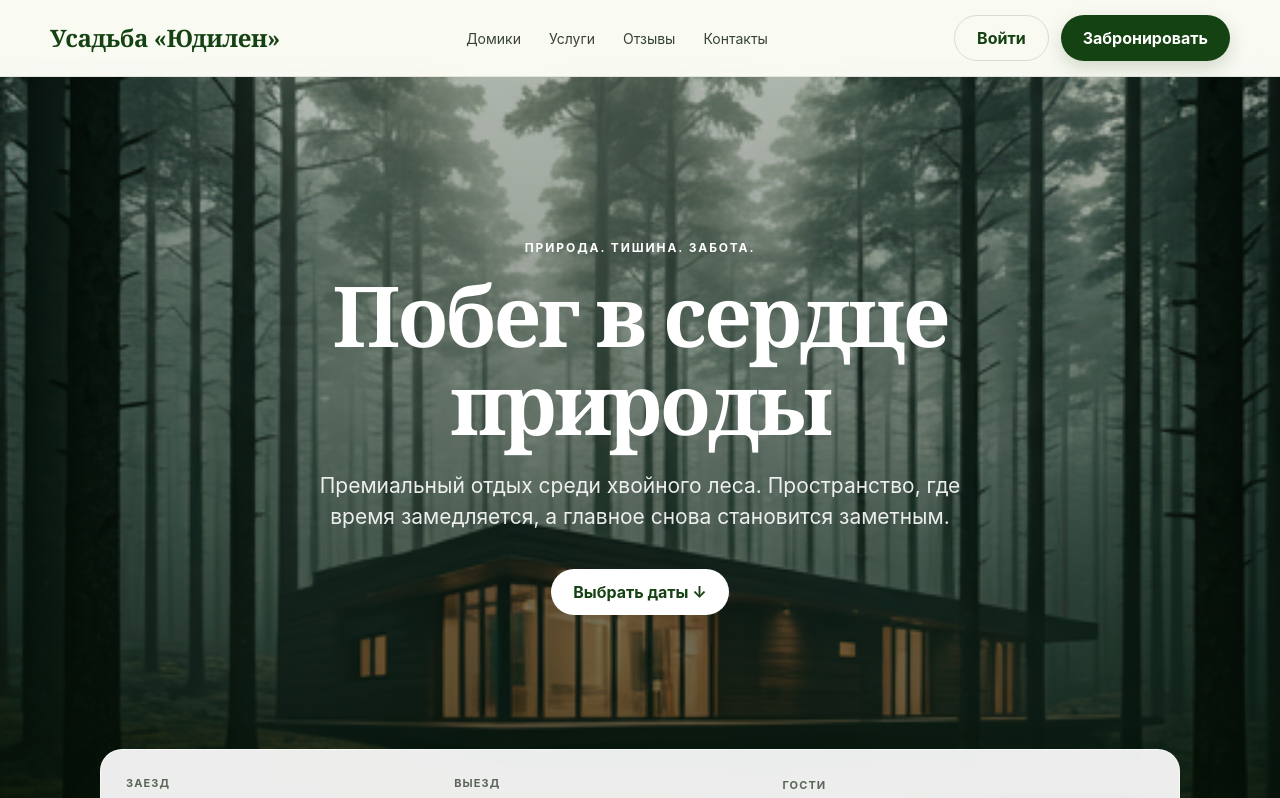
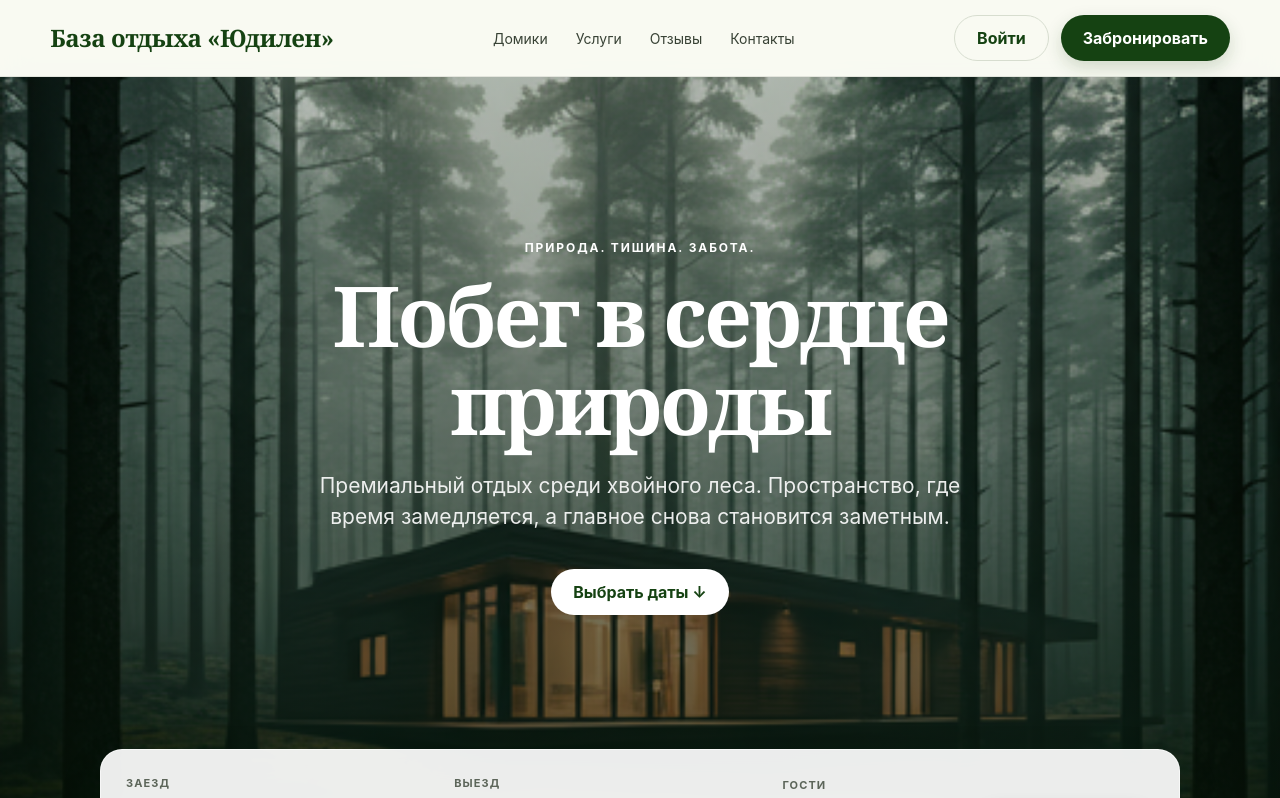
Before and after one commit to egikov99/judilen, a Next.js app in the folder apps/web/: page / in a window 1280 px wide. Shown: the top 798 px of the page. Built offline with nearby package versions, Linux system fonts and the light colour scheme; no server answers; the database is empty.

Commit message:
Изменение информации

```diff
--- a/apps/web/src/components/site-footer.tsx
+++ b/apps/web/src/components/site-footer.tsx
@@ -6,14 +6,14 @@ export function SiteFooter() {
       <div className="container">
         <div className="footer-grid">
           <div>
-            <div className="brand" style={{ color: "white" }}>Усадьба «Юдилен»</div>
+            <div className="brand" style={{ color: "white" }}>«Юдилен» База отдыха</div>
             <p style={{ maxWidth: 350, color: "rgba(255,255,255,.67)" }}>Тихое место для отдыха среди хвойного леса. Продуманные дома и искренняя забота о гостях.</p>
           </div>
           <div><div className="footer-title">Отдых</div><div className="footer-list"><Link href="/domiki">Домики</Link><Link href="/uslugi">Услуги</Link><Link href="/otzyvy">Отзывы</Link></div></div>
           <div><div className="footer-title">Информация</div><div className="footer-list"><Link href="/kontakty">Контакты</Link><Link href="/pravila">Правила проживания</Link><Link href="/privacy">Конфиденциальность</Link></div></div>
-          <div><div className="footer-title">Связаться</div><div className="footer-list"><a href="tel:+78005553535">+7 800 555-35-35</a><a href="mailto:hello@judilen.ru">hello@judilen.ru</a><span>Ежедневно, 09:00–21:00</span></div></div>
+          <div><div className="footer-title">Связаться</div><div className="footer-list"><a href="tel:+375296733546">+375 29 673 35 46</a><a href="mailto:hello@judilen.by">hello@judilen.by</a><span>Ежедневно, 09:00–21:00</span></div></div>
         </div>
-        <div className="footer-bottom"><span>© 2026 Усадьба «Юдилен»</span><Link href="/terms">Пользовательское соглашение</Link></div>
+        <div className="footer-bottom"><span>© 2026 База отдыха«Юдилен»</span><Link href="/terms">Пользовательское соглашение</Link></div>
       </div>
     </footer>
   );
--- a/apps/web/src/components/site-header.tsx
+++ b/apps/web/src/components/site-header.tsx
@@ -4,7 +4,7 @@ export function SiteHeader() {
   return (
     <header className="site-header">
       <nav className="container nav" aria-label="Основная навигация">
-        <Link className="brand" href="/">Усадьба «Юдилен»</Link>
+        <Link className="brand" href="/">База отдыха «Юдилен»</Link>
         <div className="nav-links">
           <Link href="/domiki">Домики</Link>
           <Link href="/uslugi">Услуги</Link>
```
